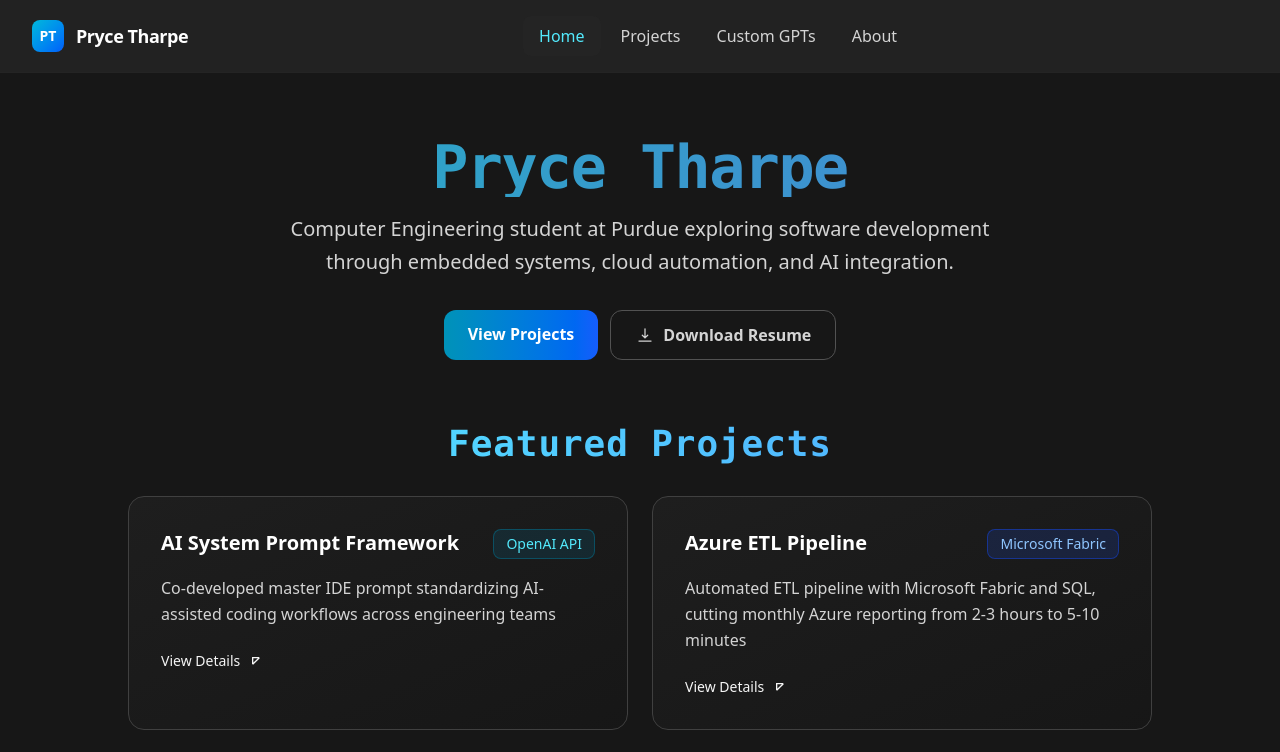
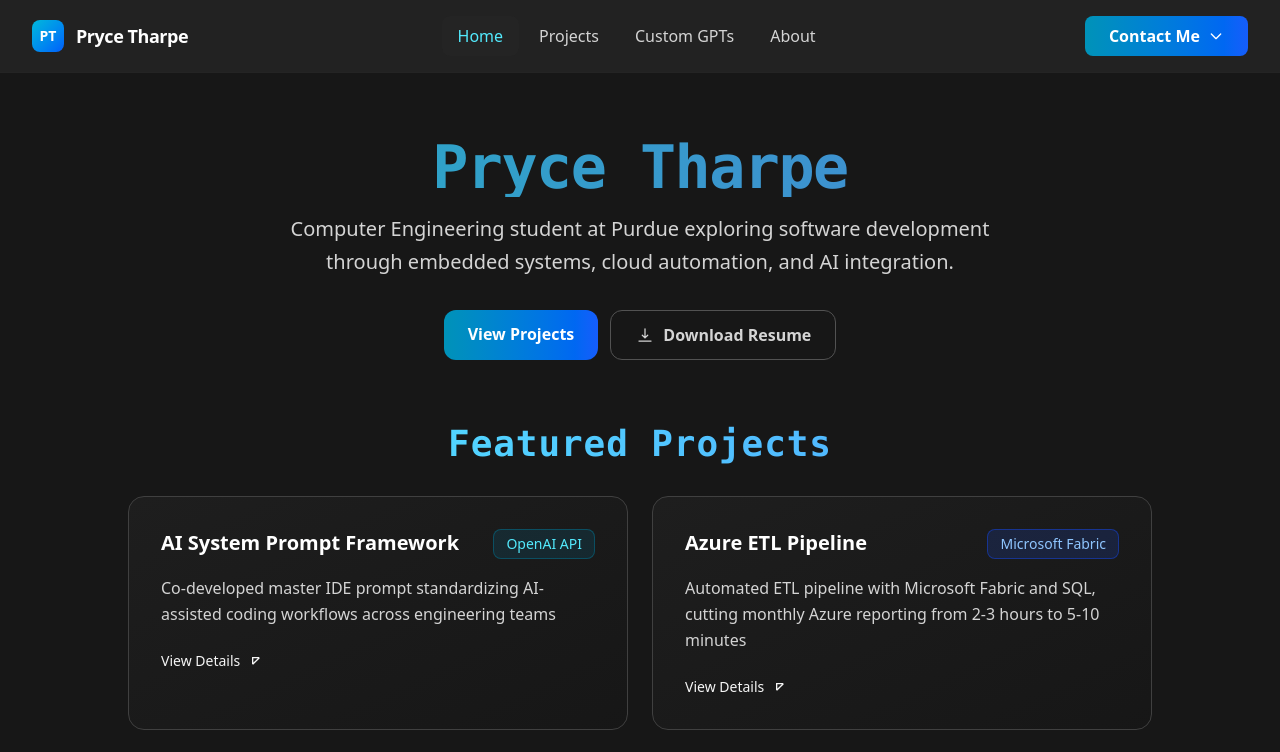
Before and after one commit to tharpep/portfolio, a Next.js app: page / in a window 1280 px wide. Shown: the top 752 px of the page. Built offline with nearby package versions, Linux system fonts and the light colour scheme.

Commit message:
added contact me page back

```diff
--- a/src/components/Nav.tsx
+++ b/src/components/Nav.tsx
@@ -64,8 +64,13 @@
             })}
           </div>
 
-          {/* Right: Mobile Menu Button */}
-          <div className="flex items-center">
+          {/* Right: Desktop Contact & Mobile Menu Button */}
+          <div className="flex items-center gap-4">
+            {/* Desktop Contact Me */}
+            <div className="hidden md:block">
+              <ContactDropdownHeader />
+            </div>
+
             {/* Mobile Menu Button */}
             <button
               onClick={toggleMobileMenu}
```
